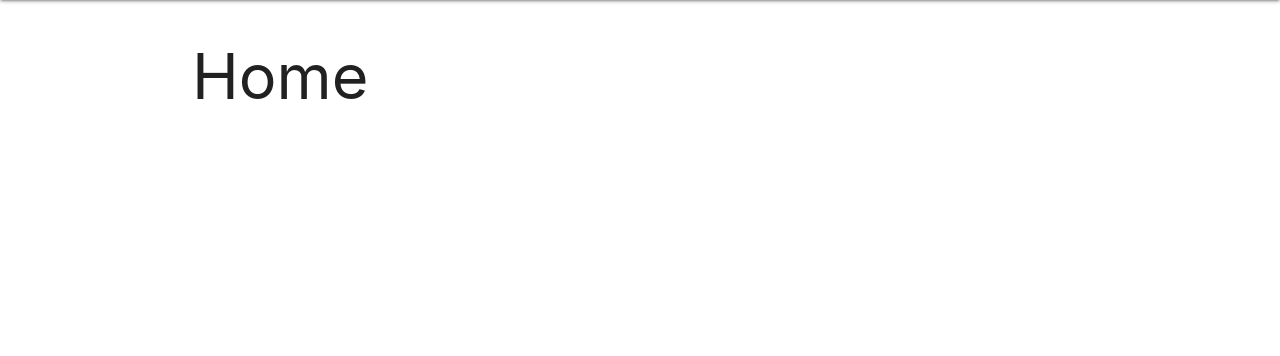
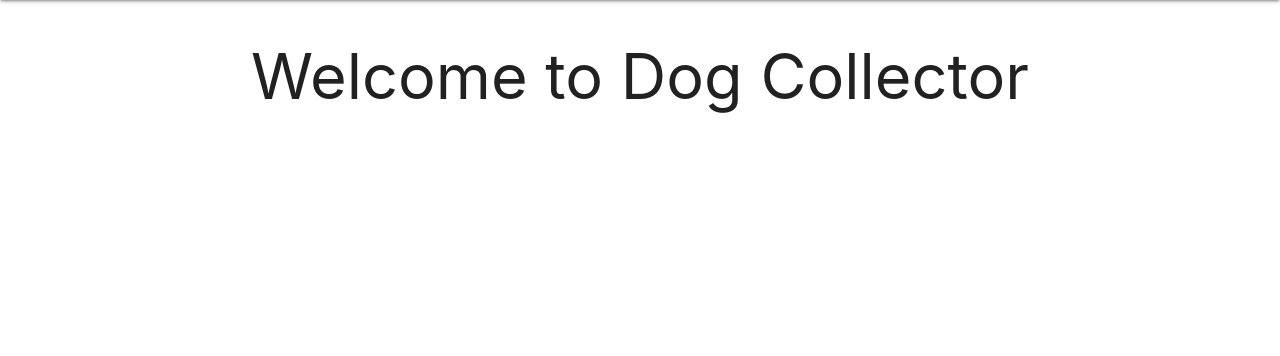
Before and after one commit to xcbhx/dogcollector, a Django app: page / in a window 1280 px wide. Shown: the part 64-420 px from the top of the page. Run offline with Django 4.2, Linux system fonts and the light colour scheme.

Commit message:
edit home page

```diff
--- a/main_app/static/css/style.css
+++ b/main_app/static/css/style.css
@@ -12,3 +12,8 @@
     padding-top: 0;
     text-align: right;
   }
+
+  /* Home Page */
+#home {
+  text-align: center;
+}
--- a/main_app/templates/home.html
+++ b/main_app/templates/home.html
@@ -1,7 +1,8 @@
 {% extends 'base.html' %}
 {% block content %}
 
+<div id="home">
+  <h1>Welcome to Dog Collector</h1>
+</div>
 
- <h1>Home</h1>
-
- {% endblock %}
+{% endblock %}
```
